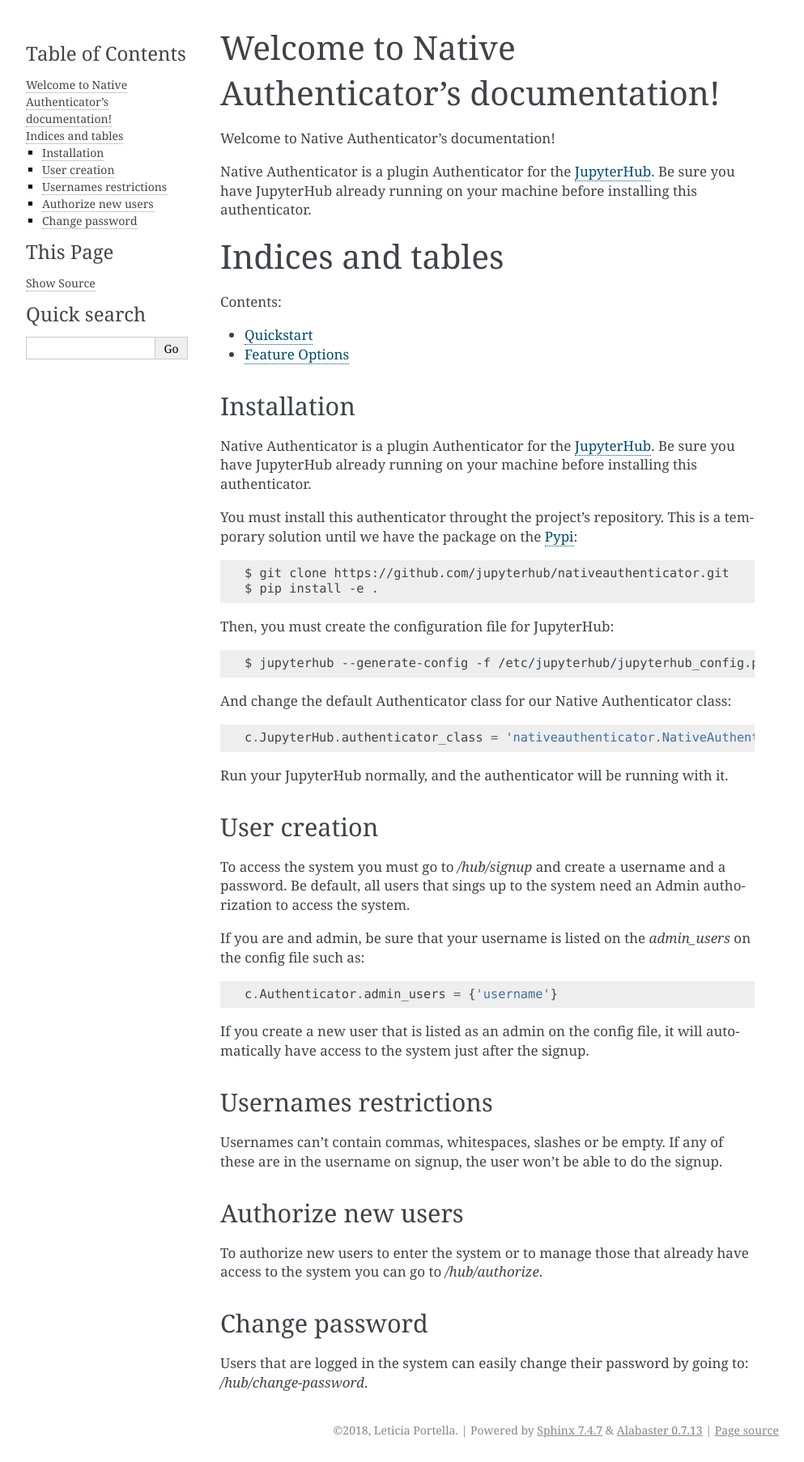
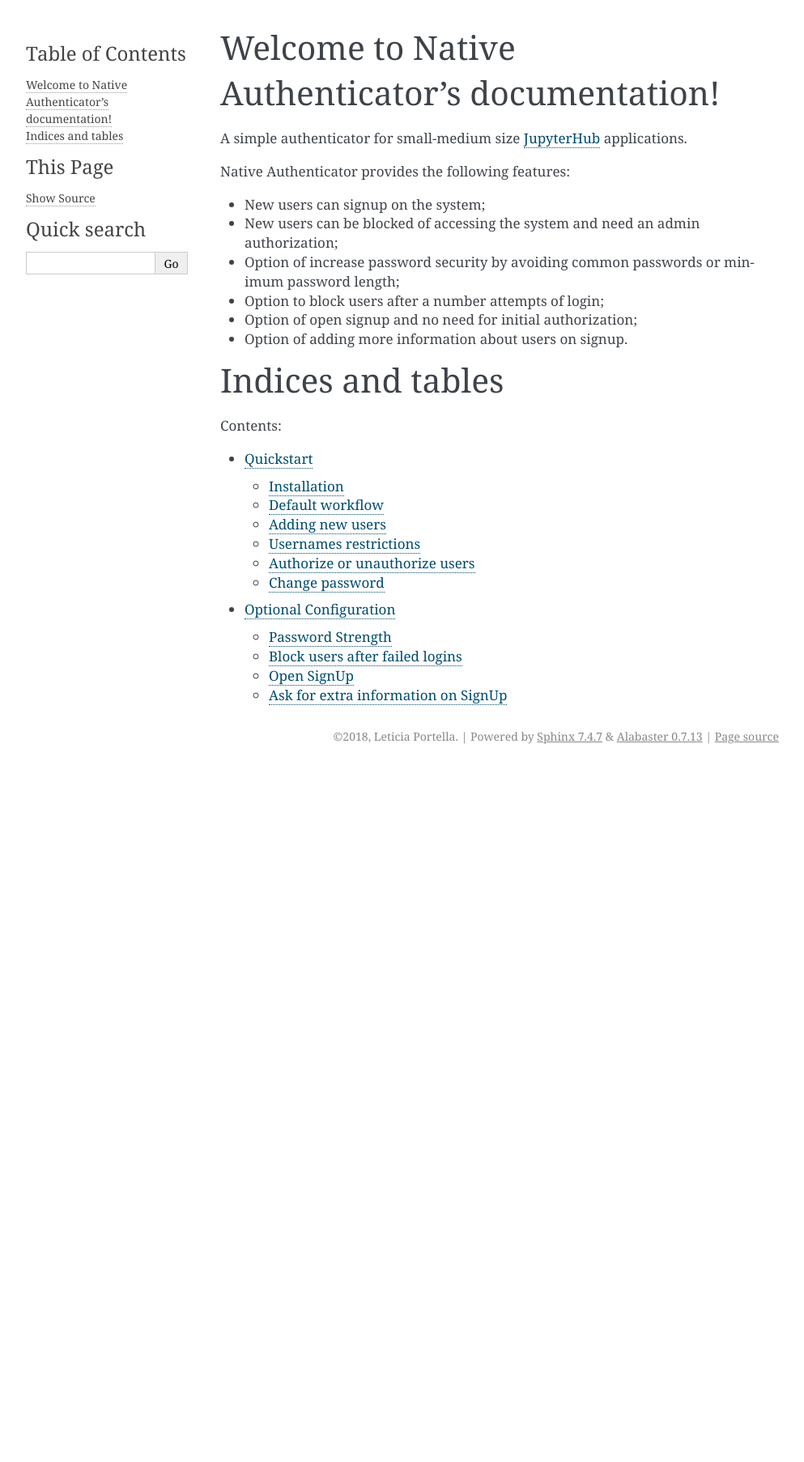
Before and after one commit to jupyterhub/nativeauthenticator, a Sphinx documentation site: the page built from docs/index.rst, in a window 1280 px wide. Shown: the whole page at 81% size, without its empty margins (148-1141 px from the left). Built offline with Sphinx 7.4.7, drawn with Linux system fonts in a browser that asks for light colours; after the commit the page ends 949 px from its top, so only the background shows below that.

```diff
--- a/docs/index.rst
+++ b/docs/index.rst
@@ -6,81 +6,24 @@
 Welcome to Native Authenticator's documentation!
 ================================================
 
-Welcome to Native Authenticator's documentation!
+A simple authenticator for small-medium size `JupyterHub <https://github.com/jupyterhub/>`_ applications.
 
-Native Authenticator is a plugin Authenticator for the `JupyterHub <https://github.com/jupyterhub/>`_. Be sure you have JupyterHub already running on your machine before installing this authenticator.
+Native Authenticator provides the following features:
+
+* New users can signup on the system;
+* New users can be blocked of accessing the system and need an admin authorization;
+* Option of increase password security by avoiding common passwords or minimum password length;
+* Option to block users after a number attempts of login;
+* Option of open signup and no need for initial authorization;
+* Option of adding more information about users on signup.
+
 
 Indices and tables
 ==================
 
 .. toctree::
-   :maxdepth: 1
+   :maxdepth: 2
    :caption: Contents:
 
    quickstart
    options
-
-
-Installation
-------------
-
-Native Authenticator is a plugin Authenticator for the
-`JupyterHub <https://github.com/jupyterhub/>`_. Be sure you have JupyterHub
-already running on your machine before installing this authenticator.
-
-You must install this authenticator throught the project's repository. This is
-a temporary solution until we have the package on the `Pypi <https://pypi.org/>`_:
-
-.. code-block:: bash
-
-   $ git clone https://github.com/jupyterhub/nativeauthenticator.git
-   $ pip install -e .
-
-
-Then, you must create the configuration file for JupyterHub:
-
-.. code-block:: bash
-
-    $ jupyterhub --generate-config -f /etc/jupyterhub/jupyterhub_config.py
-
-
-And change the default Authenticator class for our Native Authenticator class:
-
-.. code-block:: python
-
-    c.JupyterHub.authenticator_class = 'nativeauthenticator.NativeAuthenticator'
-
-
-Run your JupyterHub normally, and the authenticator will be running with it.
-
-
-User creation
--------------
-
-To access the system you must go to `/hub/signup` and create a username and a password. Be default, all users that sings up to the system need an Admin authorization to access the system.
-
-If you are and admin, be sure that your username is listed on the `admin_users` on the config file such as:
-
-.. code-block:: python
-
-    c.Authenticator.admin_users = {'username'}
-
-If you create a new user that is listed as an admin on the config file, it will automatically have access to the system just after the signup.
-
-
-Usernames restrictions
-----------------------
-
-Usernames can't contain commas, whitespaces, slashes or be empty. If any of these are in the username on signup, the user won't be able to do the signup.
-
-
-Authorize new users
--------------------
-
-To authorize new users to enter the system or to manage those that already have access to the system you can go to `/hub/authorize`.
-
-
-Change password
----------------
-
-Users that are logged in the system can easily change their password by going to: `/hub/change-password`.
```
Also changed, not shown: docs/options.rst (+11 -4 lines), docs/quickstart.rst (+59 -6 lines).
